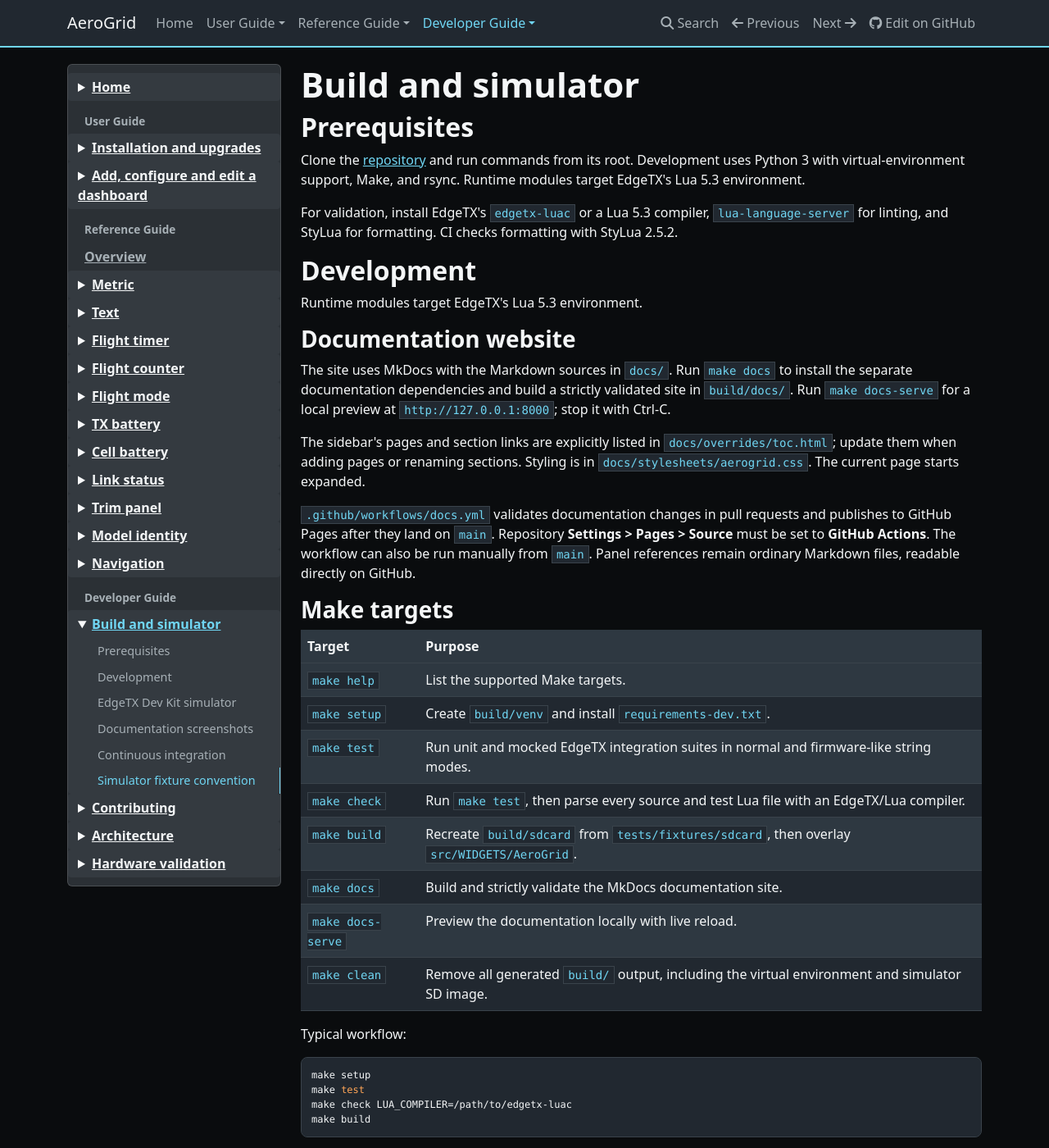
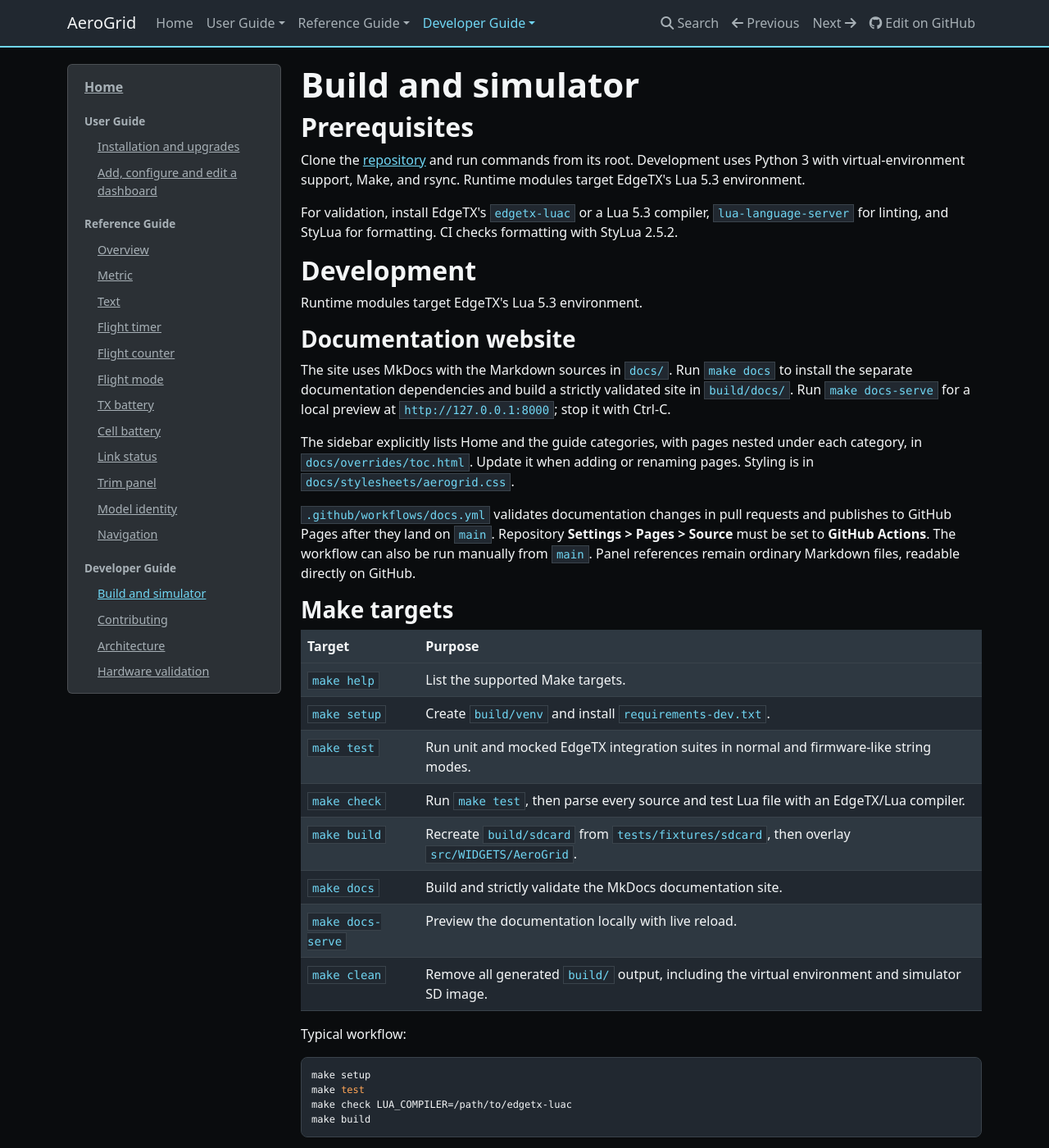
Before and after one commit to thomaskistler/aero-grid, an MkDocs documentation site: the page built from docs/developer-guide/build.md, in a window 1280 px wide and 1400 px high. Shown: the whole window at 82% size. Built offline with MkDocs 1.6.1, drawn with Linux system fonts in a browser that asks for light colours; nearby versions of some CDN libraries.

Commit message:
Group sidebar pages under guide categories
Co-authored-by: Copilot App <223556219+Copilot@users.noreply.github.com>

```diff
--- a/docs/developer-guide/build.md
+++ b/docs/developer-guide/build.md
@@ -21,9 +21,9 @@ install the separate documentation dependencies and build a strictly validated
 site in `build/docs/`. Run `make docs-serve` for a local preview at
 `http://127.0.0.1:8000`; stop it with Ctrl-C.
 
-The sidebar's pages and section links are explicitly listed in
-`docs/overrides/toc.html`; update them when adding pages or renaming sections.
-Styling is in `docs/stylesheets/aerogrid.css`. The current page starts expanded.
+The sidebar explicitly lists Home and the guide categories, with pages nested
+under each category, in `docs/overrides/toc.html`. Update it when adding or
+renaming pages. Styling is in `docs/stylesheets/aerogrid.css`.
 
 `.github/workflows/docs.yml` validates documentation changes in pull requests
 and publishes to GitHub Pages after they land on `main`. Repository
--- a/docs/overrides/toc.html
+++ b/docs/overrides/toc.html
@@ -1,31 +1,9 @@
-{% macro sidebar_page(source, target, title, sections=[]) %}
+{% macro sidebar_page(source, target, title) %}
   {% set current = page.file.src_uri == source %}
-  <li class="nav-item sidebar-page" data-bs-level="1">
-    {% if sections %}
-      <details{% if current %} open{% endif %}>
-        <summary>
-          <a class="sidebar-page-link{% if current %} current{% endif %}" href="{{ target | url }}"{% if current %} aria-current="page"{% endif %}>{{ title }}</a>
-        </summary>
-        <ul class="nav flex-column sidebar-sections">
-          {% for anchor, label in sections %}
-            <li class="nav-item" data-bs-level="2">
-              <a class="nav-link" href="{% if not current %}{{ target | url }}{% endif %}#{{ anchor }}">{{ label }}</a>
-            </li>
-          {% endfor %}
-        </ul>
-      </details>
-    {% else %}
-      <a class="sidebar-page-link{% if current %} current{% endif %}" href="{{ target | url }}"{% if current %} aria-current="page"{% endif %}>{{ title }}</a>
-    {% endif %}
+  <li class="nav-item sidebar-page">
+    <a class="sidebar-page-link{% if current %} current{% endif %}" href="{{ target | url }}"{% if current %} aria-current="page"{% endif %}>{{ title }}</a>
   </li>
 {% endmacro %}
-
-{% set panel_sections = [
-  ("settings", "Settings"),
-  ("behavior", "Behavior"),
-  ("states", "States"),
-  ("examples", "Examples")
-] %}
 
 <nav class="navbar-expand-md bs-sidebar hidden-print affix" aria-label="Documentation">
   <div class="navbar-header">
@@ -35,67 +13,40 @@
   </div>
   <div id="toc-collapse" class="navbar-collapse collapse card bg-body-tertiary">
     <ul class="nav flex-column">
-      {{ sidebar_page("index.md", ".", "Home", [
-        ("why-aerogrid", "Why AeroGrid?"),
-        ("user-guide", "User Guide"),
-        ("reference-guide", "Reference Guide"),
-        ("developer-guide", "Developer Guide")
-      ]) }}
-      <li class="sidebar-group">User Guide</li>
-      {{ sidebar_page("user-guide/installation.md", "user-guide/installation/", "Installation and upgrades", [
-        ("install-on-an-sd-card", "Install on an SD card"),
-        ("upgrade", "Upgrade")
-      ]) }}
-      {{ sidebar_page("user-guide/dashboards.md", "user-guide/dashboards/", "Add, configure and edit a dashboard", [
-        ("add-a-dashboard", "Add a dashboard"),
-        ("understand-layouts", "Understand layouts"),
-        ("edit-a-dashboard-on-the-radio", "Edit a dashboard on the radio"),
-        ("app-mode-and-full-screen", "App mode and Full screen"),
-        ("theming", "Theming"),
-        ("troubleshoot-a-reading", "Troubleshoot a reading")
-      ]) }}
-      <li class="sidebar-group">Reference Guide</li>
-      {{ sidebar_page("reference-guide/index.md", "reference-guide/", "Overview") }}
-      {{ sidebar_page("panels/metric.md", "panels/metric/", "Metric", panel_sections) }}
-      {{ sidebar_page("panels/text.md", "panels/text/", "Text", panel_sections) }}
-      {{ sidebar_page("panels/flight-timer.md", "panels/flight-timer/", "Flight timer", panel_sections) }}
-      {{ sidebar_page("panels/flight-counter.md", "panels/flight-counter/", "Flight counter", panel_sections) }}
-      {{ sidebar_page("panels/flight-mode.md", "panels/flight-mode/", "Flight mode", panel_sections) }}
-      {{ sidebar_page("panels/tx-battery.md", "panels/tx-battery/", "TX battery", panel_sections) }}
-      {{ sidebar_page("panels/cell-battery.md", "panels/cell-battery/", "Cell battery", panel_sections) }}
-      {{ sidebar_page("panels/link-status.md", "panels/link-status/", "Link status", panel_sections) }}
-      {{ sidebar_page("panels/trim-panel.md", "panels/trim-panel/", "Trim panel", panel_sections) }}
-      {{ sidebar_page("panels/model-identity.md", "panels/model-identity/", "Model identity", panel_sections) }}
-      {{ sidebar_page("panels/navigation.md", "panels/navigation/", "Navigation", panel_sections) }}
-      <li class="sidebar-group">Developer Guide</li>
-      {{ sidebar_page("developer-guide/build.md", "developer-guide/build/", "Build and simulator", [
-        ("prerequisites", "Prerequisites"),
-        ("development", "Development"),
-        ("edgetx-dev-kit-simulator", "EdgeTX Dev Kit simulator"),
-        ("documentation-screenshots", "Documentation screenshots"),
-        ("continuous-integration", "Continuous integration"),
-        ("simulator-fixture-convention", "Simulator fixture convention")
-      ]) }}
-      {{ sidebar_page("developer-guide/contributing.md", "developer-guide/contributing/", "Contributing", [
-        ("prepare-a-change", "Prepare a change"),
-        ("validate-and-submit", "Validate and submit"),
-        ("keep-fixtures-deterministic", "Keep fixtures deterministic"),
-        ("adding-a-panel", "Adding a panel")
-      ]) }}
-      {{ sidebar_page("developer-guide/architecture.md", "developer-guide/architecture/", "Architecture", [
-        ("host-and-panels", "Host and panels"),
-        ("shared-data-services", "Shared data services"),
-        ("rendering-and-lifetime", "Rendering and lifetime"),
-        ("instruction-budget", "Instruction budget"),
-        ("flight-counter-ownership", "Flight counter ownership")
-      ]) }}
-      {{ sidebar_page("hardware-validation.md", "hardware-validation/", "Hardware validation", [
-        ("record-for-each-run", "Record for each run"),
-        ("display-and-controls", "Display and controls"),
-        ("receiver-telemetry", "Receiver telemetry"),
-        ("diagnostics-and-release-budgets", "Diagnostics and release budgets"),
-        ("automated-mock-baseline", "Automated mock baseline")
-      ]) }}
+      {{ sidebar_page("index.md", ".", "Home") }}
+      <li class="sidebar-group">
+        <span class="sidebar-group-title">User Guide</span>
+        <ul class="nav flex-column sidebar-pages">
+          {{ sidebar_page("user-guide/installation.md", "user-guide/installation/", "Installation and upgrades") }}
+          {{ sidebar_page("user-guide/dashboards.md", "user-guide/dashboards/", "Add, configure and edit a dashboard") }}
+        </ul>
+      </li>
+      <li class="sidebar-group">
+        <span class="sidebar-group-title">Reference Guide</span>
+        <ul class="nav flex-column sidebar-pages">
+          {{ sidebar_page("reference-guide/index.md", "reference-guide/", "Overview") }}
+          {{ sidebar_page("panels/metric.md", "panels/metric/", "Metric") }}
+          {{ sidebar_page("panels/text.md", "panels/text/", "Text") }}
+          {{ sidebar_page("panels/flight-timer.md", "panels/flight-timer/", "Flight timer") }}
+          {{ sidebar_page("panels/flight-counter.md", "panels/flight-counter/", "Flight counter") }}
+          {{ sidebar_page("panels/flight-mode.md", "panels/flight-mode/", "Flight mode") }}
+          {{ sidebar_page("panels/tx-battery.md", "panels/tx-battery/", "TX battery") }}
+          {{ sidebar_page("panels/cell-battery.md", "panels/cell-battery/", "Cell battery") }}
+          {{ sidebar_page("panels/link-status.md", "panels/link-status/", "Link status") }}
+          {{ sidebar_page("panels/trim-panel.md", "panels/trim-panel/", "Trim panel") }}
+          {{ sidebar_page("panels/model-identity.md", "panels/model-identity/", "Model identity") }}
+          {{ sidebar_page("panels/navigation.md", "panels/navigation/", "Navigation") }}
+        </ul>
+      </li>
+      <li class="sidebar-group">
+        <span class="sidebar-group-title">Developer Guide</span>
+        <ul class="nav flex-column sidebar-pages">
+          {{ sidebar_page("developer-guide/build.md", "developer-guide/build/", "Build and simulator") }}
+          {{ sidebar_page("developer-guide/contributing.md", "developer-guide/contributing/", "Contributing") }}
+          {{ sidebar_page("developer-guide/architecture.md", "developer-guide/architecture/", "Architecture") }}
+          {{ sidebar_page("hardware-validation.md", "hardware-validation/", "Hardware validation") }}
+        </ul>
+      </li>
     </ul>
   </div>
 </nav>
--- a/docs/stylesheets/aerogrid.css
+++ b/docs/stylesheets/aerogrid.css
@@ -86,22 +86,12 @@ body::before {
   overflow-y: auto;
 }
 
-.bs-sidebar .sidebar-group {
+.bs-sidebar .sidebar-group-title {
+  display: block;
   padding: 15px 20px 5px;
   color: var(--ag-muted);
   font-size: 0.85rem;
   font-weight: 600;
-}
-
-.bs-sidebar .sidebar-page details {
-  padding: 0;
-  margin: 0;
-  border: 0;
-}
-
-.bs-sidebar .sidebar-page summary {
-  padding: 5px 12px;
-  cursor: pointer;
 }
 
 .bs-sidebar .sidebar-page-link {
@@ -115,11 +105,11 @@ body::before {
   color: var(--ag-cyan);
 }
 
-.bs-sidebar .sidebar-sections {
+.bs-sidebar .sidebar-pages {
   margin-left: 1rem;
 }
 
-.bs-sidebar .sidebar-sections .nav-link {
+.bs-sidebar .sidebar-pages .sidebar-page-link {
   font-size: 0.9rem;
 }
 
```
